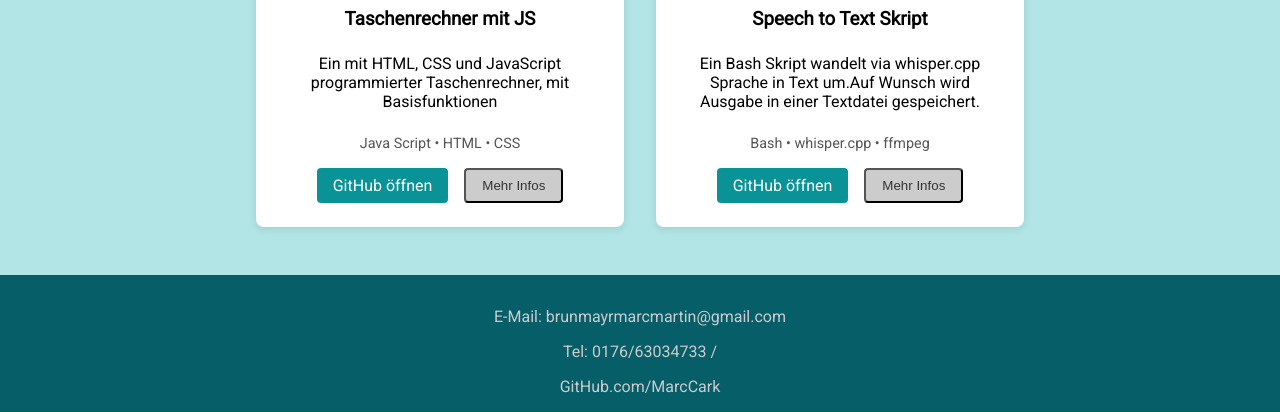
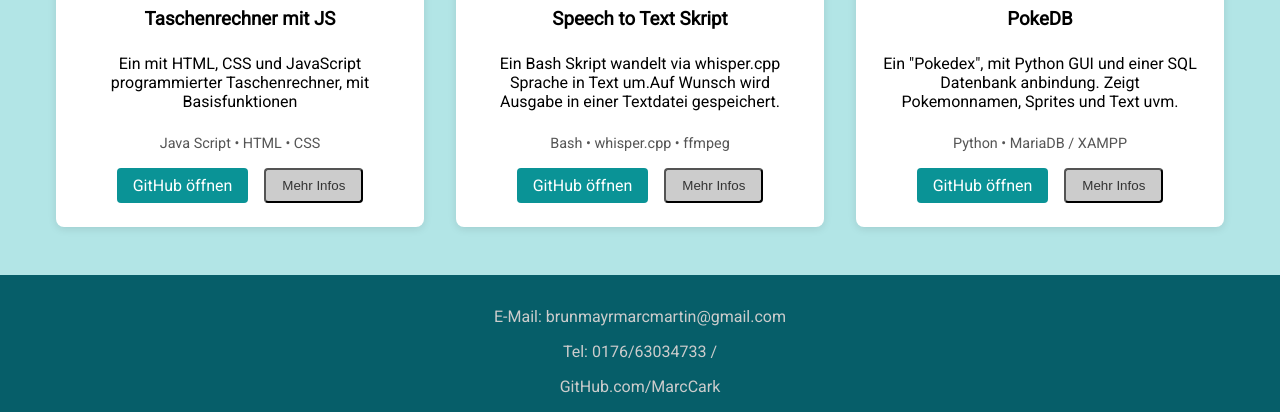
Before and after one commit to MarcCark/GitHub-Homepage, a plain HTML site: page project.html in a window 1280 px wide. Shown: the part 428-840 px from the top of the page. Drawn offline with Linux system fonts and the light colour scheme.

Commit message:
Neues Projekt in HP angelegt. Bugfix
Projekt PokeDB wurde angelegt. ist aber noch nicht fertig eingerichtet
ein Problem mit dem Header wurde angepasst. Gehört aber noch komplett gefixed

```diff
--- a/project.html
+++ b/project.html
@@ -25,16 +25,19 @@
             <button id="burger-toggle" class="burger-menu" aria-label="Menü öffnen">
                 ☰
             </button>
-    </div>
 
-    <!-- Navigation außerhalb vom .container → klappt unterhalb auf -->
             <div class="nav">
                         <a class="button-active" href="index.html">Startseite</a>
                         <a href="project.html">Projekte</a>
                         <a href="project.html">Skills</a>
                         <a href="impressum.html">Impressum</a>
             </div>
+
+        </div>
+
+
     </header>
+
 
     <main>
         <section class="projects-section">
@@ -79,6 +82,26 @@
                     </div>
                 </div>
 
+                <div class="project-card">
+                    <img src="./pictures/PokeDB.png" alt="Poke Database Logo">
+                    <h3>PokeDB</h3>
+                    <p>Ein "Pokedex", mit Python GUI und einer SQL Datenbank anbindung. Zeigt Pokemonnamen, Sprites und Text uvm.</p>
+                    <div class="techstack">
+                        Python • MariaDB / XAMPP
+                    </div>
+
+                    <div class="buttons">
+                        <a href="#" class="btn">GitHub öffnen</a>
+                        <div class="dropdown">
+                            <button class="btn secondary dropdown-toggle">Mehr Infos</button>
+                            <div class="dropdown-menu">
+                                <a href="https://github.com/MarcCark/OGG-to-Text-mit-Whisper" target="_blank">GitHub ReadMe</a>
+                                <a href="#">Zusammenfassung</a>
+                            </div>
+                        </div>
+                    </div>
+                </div>
+
 
 
                 <!-- Weitere Projektkarten hier einfügen -->
```
Also changed, not shown: impressum.html (+4 -2 lines), index.html (+4 -2 lines), pictures/PokeDB.png (added). Lines whose indentation alone changed are shown as unchanged.
